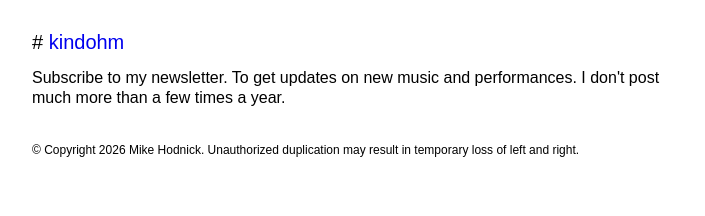
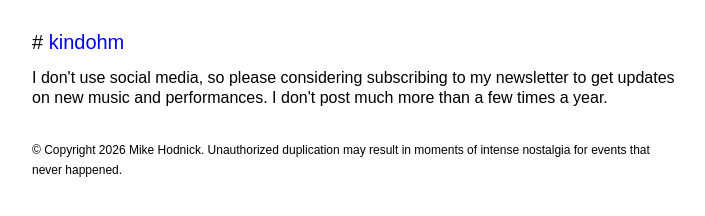
Before and after one commit to kindohm/kindohm.com, an Eleventy site: page src/newsletter.njk in a window 1280 px wide. Shown: the whole page, without its empty margins (283-988 px from the left). Built offline with nearby package versions, Linux system fonts and the light colour scheme; Eleventy itself is replaced by a stand-in of ours; files that its build step writes are made by us from their sources; what colorable, nunjucks-date-filter would draw is missing.

Commit message:
update newsletter

```diff
--- a/src/newsletter.njk
+++ b/src/newsletter.njk
@@ -3,7 +3,7 @@
 title: newsletter
 ---
 
-<p>Subscribe to my newsletter. To get updates on new music
-and performances. I don't post much more
-than a few times a year.</p>
+<p>I don't use social media, so please considering subscribing to my
+newsletter to get updates on new music and performances. I don't
+post much more than a few times a year.</p>
 <script async data-uid="3b9864c17e" src="https://deft-artisan-1772.kit.com/3b9864c17e/index.js"></script>
```
